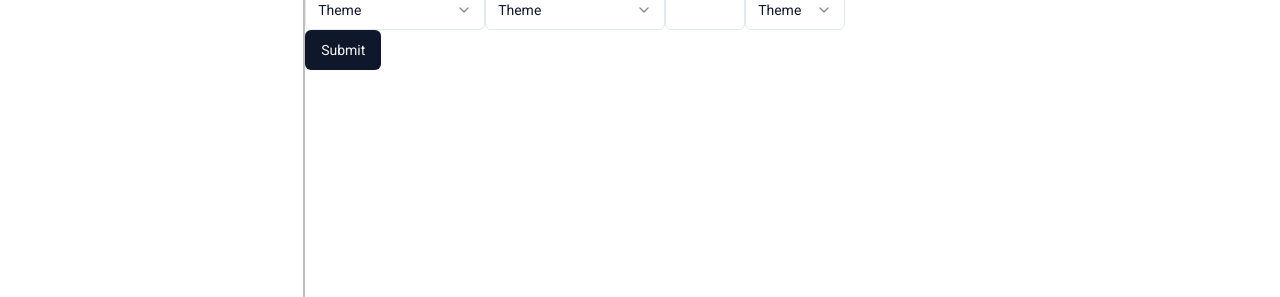
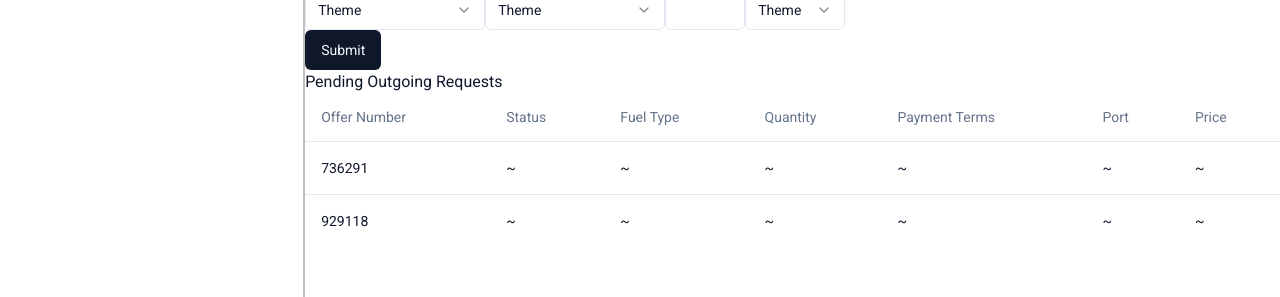
Before and after one commit to nishant/sample-react-app, a React (Create React App) app: page / in a window 1280 px wide. Shown: the part 334-631 px from the top of the page. Built offline with nearby package versions, Linux system fonts and the light colour scheme; no server answers.

Commit message:
added outgoing requests table

```diff
--- a/src/App.tsx
+++ b/src/App.tsx
@@ -6,6 +6,7 @@ import ControlBar from './components/custom/control-bar';
 import PendingRequests from './components/custom/pending-requests';
 import Map from './components/custom/map';
 import OfferFilter from './components/custom/offer-filter';
+import OfferHistory from './components/custom/offer-history';
 
 function App() {
   return (
@@ -19,6 +20,7 @@ function App() {
         <Map />
         <PendingRequests />
         <OfferFilter />
+        <OfferHistory />
       </div>
     </div>
   );
--- /dev/null
+++ b/src/components/custom/offer-history.tsx
@@ -0,0 +1,62 @@
+import {
+  Table,
+  TableBody,
+  TableCell,
+  TableHead,
+  TableHeader,
+  TableRow,
+} from '../ui/table'
+
+const offers = [
+  {
+    offerNumber: '736291',
+    status: '~',
+    fuelType: '~',
+    quantity: '~',
+    paymentTerms: '~',
+    port: '~',
+    price: '~'
+  },
+  {
+    offerNumber: '929118',
+    status: '~',
+    fuelType: '~',
+    quantity: '~',
+    paymentTerms: '~',
+    port: '~',
+    price: '~'
+  },
+]
+
+export function OfferHistory() {
+  return (
+    <><h1>Pending Outgoing Requests</h1><Table>
+      <TableHeader>
+        <TableRow className="flex-row justify-between">
+          <TableHead>Offer Number</TableHead>
+          <TableHead>Status</TableHead>
+          <TableHead>Fuel Type</TableHead>
+          <TableHead>Quantity</TableHead>
+          <TableHead>Payment Terms</TableHead>
+          <TableHead>Port</TableHead>
+          <TableHead>Price</TableHead>
+        </TableRow>
+      </TableHeader>
+      <TableBody>
+        {offers.map((offer) => (
+          <TableRow className="flex-row" key={offer.offerNumber}>
+            <TableCell>{offer.offerNumber}</TableCell>
+            <TableCell>{offer.status}</TableCell>
+            <TableCell>{offer.fuelType}</TableCell>
+            <TableCell>{offer.quantity}</TableCell>
+            <TableCell>{offer.paymentTerms}</TableCell>
+            <TableCell>{offer.port}</TableCell>
+            <TableCell>{offer.price}</TableCell>
+          </TableRow>
+        ))}
+      </TableBody>
+    </Table></>
+  )
+}
+
+export default OfferHistory;
```
